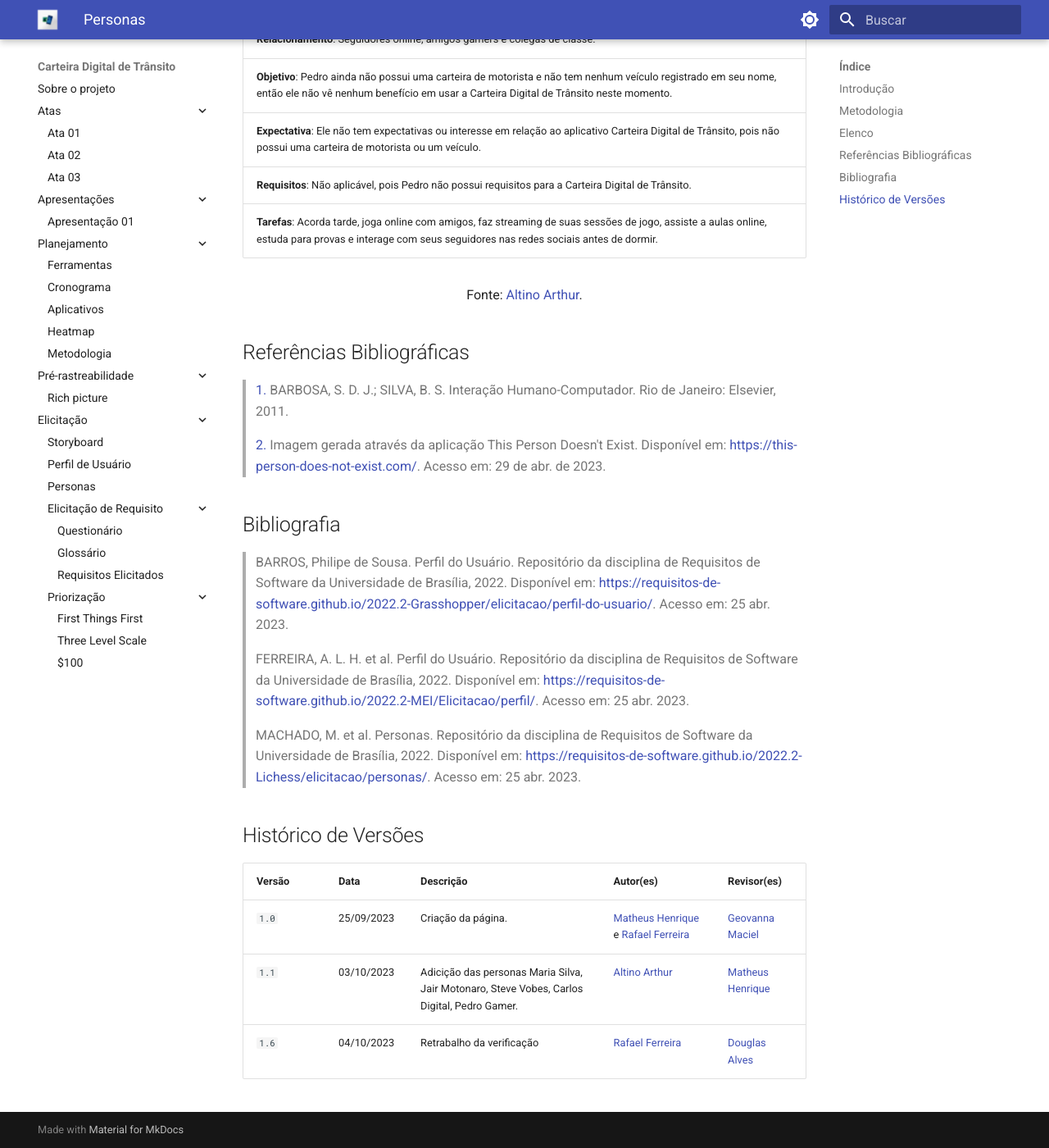
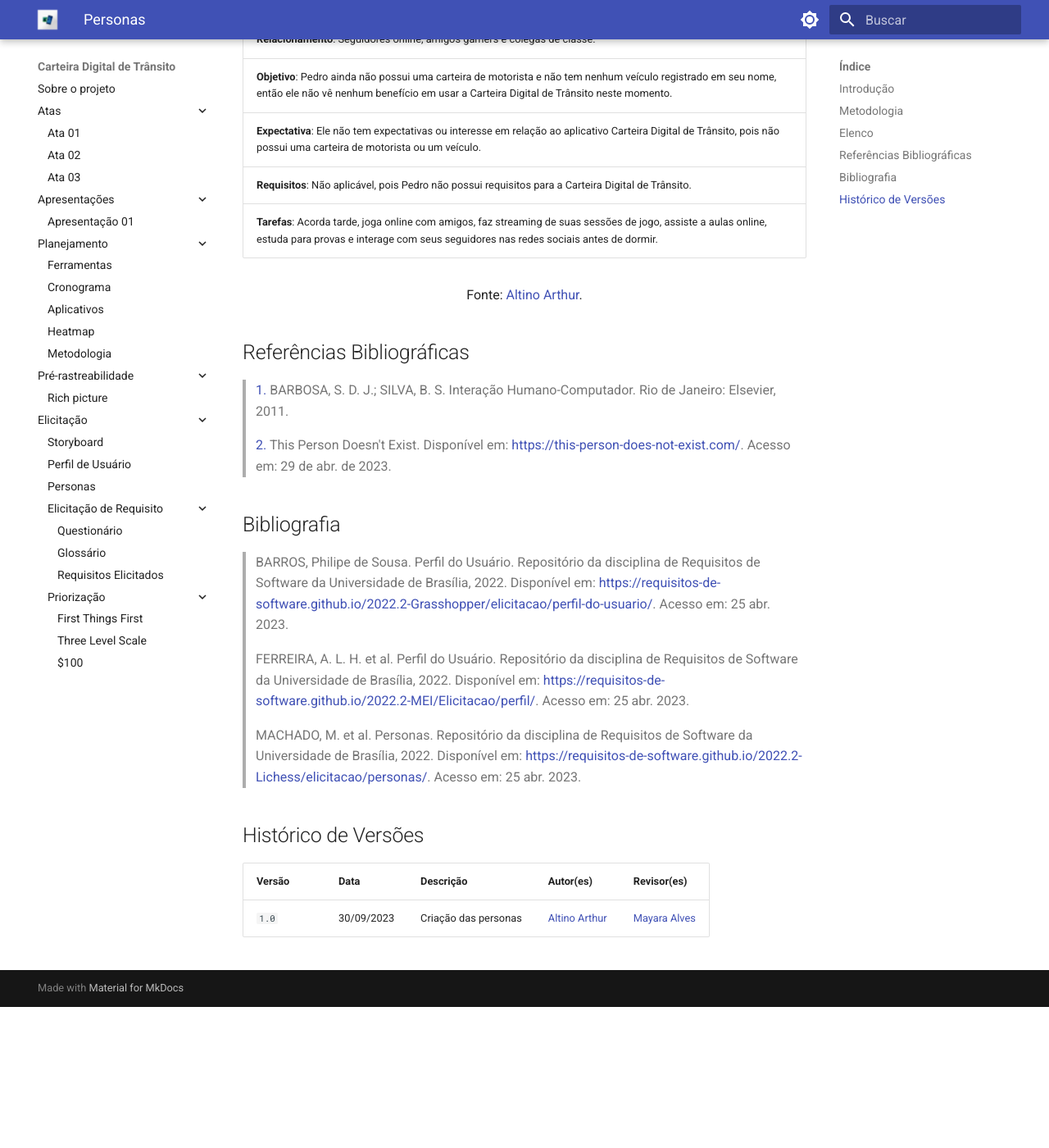
Before and after one commit to Requisitos-de-Software/2023.2-Carteira_Digital_de_Transito, an MkDocs documentation site: the page built from docs/elicitação/personas.md, in a window 1280 px wide and 1400 px high, scrolled down 7298 px. Shown: the whole window at 82% size. Built offline with MkDocs 1.6.1 and Material for MkDocs 9.7.7, drawn with Linux system fonts in a browser that asks for light colours; after the commit the page ends 8526 px from its top, so only the background shows below that.

Commit message:
Update personas.md

```diff
--- a/docs/elicitação/personas.md
+++ b/docs/elicitação/personas.md
@@ -111,7 +111,7 @@ As personas criadas possuem as características apresentadas na seção de <a hr
 
 > <a id="QT1" href="#anchor_1">1.</a> BARBOSA, S. D. J.; SILVA, B. S. Interação Humano-Computador. Rio de Janeiro: Elsevier, 2011.
 
-> <a id="QT2" href="#anchor_2">2.</a> Imagem gerada através da aplicação This Person Doesn't Exist. Disponível em: [https://this-person-does-not-exist.com/](https://this-person-does-not-exist.com/pt). Acesso em: 29 de abr. de 2023.
+> <a id="QT2" href="#anchor_2">2.</a> This Person Doesn't Exist. Disponível em: [https://this-person-does-not-exist.com/](https://this-person-does-not-exist.com/pt). Acesso em: 29 de abr. de 2023.
 
 
 ## Bibliografia
@@ -126,6 +126,4 @@ As personas criadas possuem as características apresentadas na seção de <a hr
 
 | Versão | Data       | Descrição                                 | Autor(es)                                                                                           | Revisor(es)                                      |
 | ------ | ---------- | ----------------------------------------- | --------------------------------------------------------------------------------------------------- | ------------------------------------------------ |
-| `1.0`  | 25/09/2023 | Criação da página.                        | [Matheus Henrique](https://github.com/mathonaut) e [Rafael Ferreira](https://github.com/RafaelCLG0) | [Geovanna Maciel](https://github.com/manuziny)   |
-| `1.1`  | 03/10/2023 | Adicição das personas Maria Silva, Jair Motonaro, Steve Vobes, Carlos Digital, Pedro Gamer.    | [Altino Arthur](https://github.com/arthurrochamoreira)                                                    | [Matheus Henrique](https://github.com/mathonaut) |
-| `1.6`  | 04/10/2023 | Retrabalho da verificação                     | [Rafael Ferreira](https://github.com/RafaelCLG0)                                                    | [Douglas Alves](https://github.com/dougAlvs)   |
+| `1.0`  | 30/09/2023 | Criação das personas                        |[Altino Arthur](https://github.com/arthurrochamoreira) | [Mayara Alves](https://github.com/Mayara-tech)   |
```
